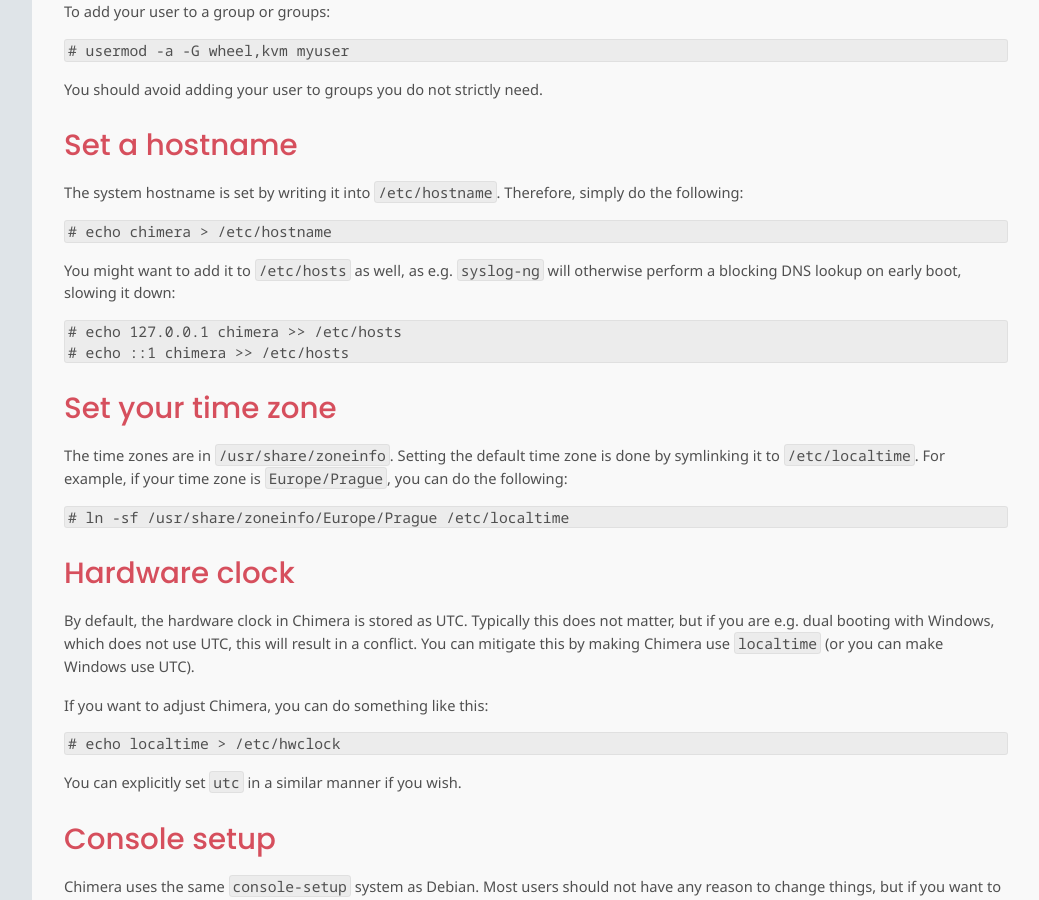
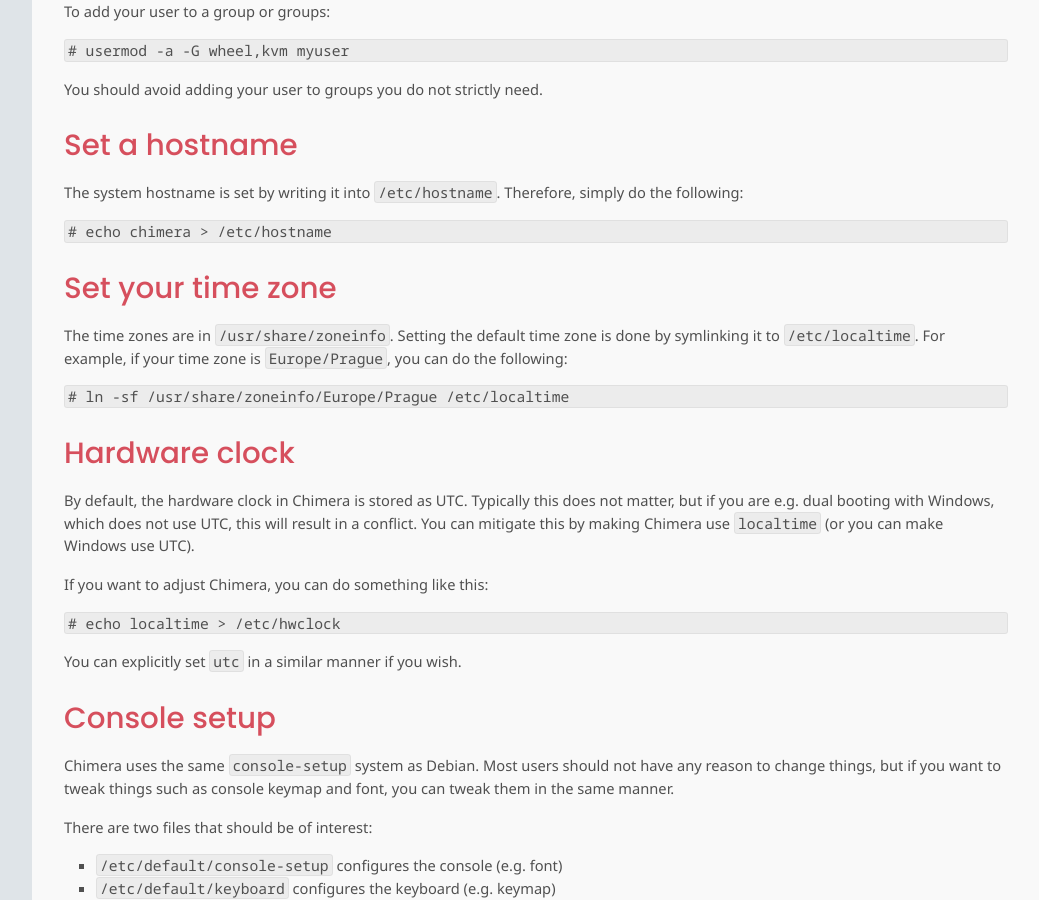
Before and after one commit to chimera-linux/chimera-linux.github.io, a Jekyll site: the page built from _docs/configuration/post-installation.md, in a window 1280 px wide and 900 px high, scrolled down 670 px. Shown: the whole window, without its empty margins (240-1279 px from the left). Built offline with Jekyll 4.4.1, drawn with Linux system fonts in a browser that asks for light colours.

Commit message:
remove hosts bit from post-installation

````diff
--- a/_docs/configuration/post-installation.md
+++ b/_docs/configuration/post-installation.md
@@ -52,15 +52,6 @@ simply do the following:
 # echo chimera > /etc/hostname
 ```
 
-You might want to add it to `/etc/hosts` as well, as e.g. `syslog-ng`
-will otherwise perform a blocking DNS lookup on early boot, slowing
-it down:
-
-```
-# echo 127.0.0.1 chimera >> /etc/hosts
-# echo ::1 chimera >> /etc/hosts
-```
-
 ## Set your time zone
 
 The time zones are in `/usr/share/zoneinfo`. Setting the default time
````
